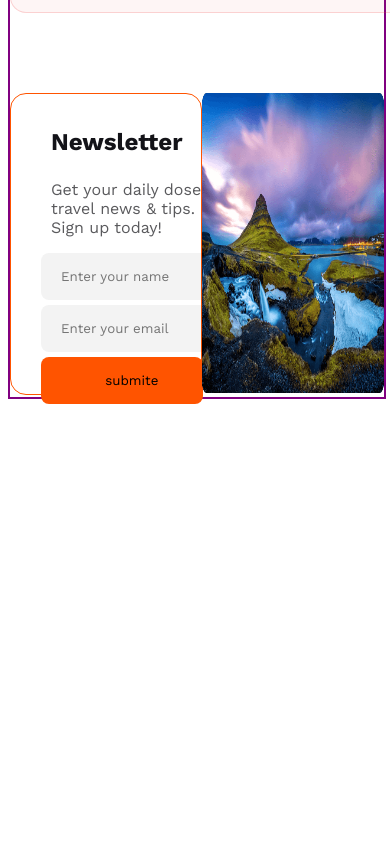
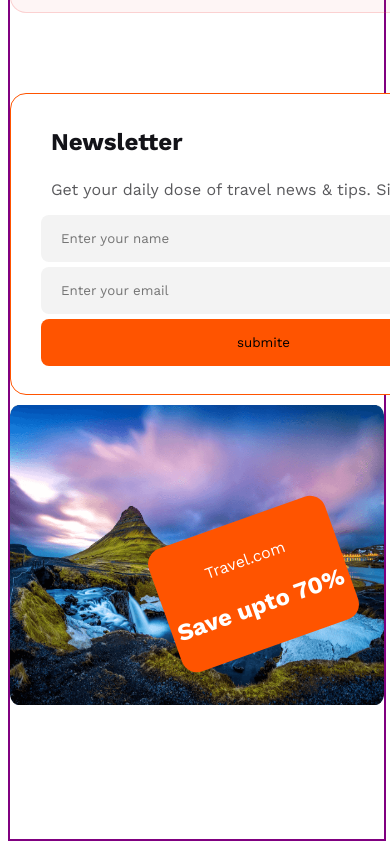
Before and after one commit to chaity345/second-assignment, a plain HTML site: page index.html in a window 390 px wide. Shown: the part 4784-5633 px from the top of the page. Before the commit the page ends 5193 px from the top, so only its background shows below. Drawn offline with nearby package versions, Linux system fonts and the light colour scheme.

Commit message:
main section part 4 added

```diff
--- a/index.html
+++ b/index.html
@@ -143,6 +143,10 @@
             </div>
             <div class="main4-content2">
                 <img src="Images/Rectangle 8 (1).png" alt="">
+                <div class="tag">
+                    <a href="https://www.nomadicmatt.com/travel-blogs/my-current-list-of-favorite-blogs/" class="tag-tittle">Travel.com</a>
+                    <p class="tag-des">Save upto 70%</p>
+                </div>
 
             </div>
 
--- a/styles/assignment2.css
+++ b/styles/assignment2.css
@@ -249,24 +249,27 @@ header {
 .row>div {
     flex: 1;
 }
-.row1{
+
+.row1 {
     height: 400px;
     display: grid;
-    grid-template-columns: repeat(2,1fr);
+    grid-template-columns: repeat(2, 1fr);
     gap: 10px;
     margin-bottom: 30px;
 }
-.row2{
+
+.row2 {
     height: 400px;
     display: grid;
-    grid-template-columns: repeat(3,25% 50% 25%);
+    grid-template-columns: repeat(3, 25% 50% 25%);
     gap: 10px;
     margin-bottom: 30px;
 }
-.row3{
+
+.row3 {
     height: 400px;
     display: grid;
-    grid-template-columns: repeat(2,40% 60%);
+    grid-template-columns: repeat(2, 40% 60%);
     gap: 10px;
 }
 
@@ -433,6 +436,45 @@ main {
 }
 
 
+/* tag related style */
+
+.tag a {
+    text-decoration: none;
+    color: #FFF;
+
+
+    font-size: 1rem;
+
+    font-weight: 400;
+
+
+}
+
+.tag-des {
+    color: #FFF;
+
+    font-size: 1.5rem;
+
+    font-weight: 800;
+
+}
+
+.tag {
+    border-radius: 16px;
+    background: #FF5400;
+    text-align: center;
+    width: 250px;
+
+    height: 100px;
+    padding-top:30px ;
+    position: relative;
+    top: -134px;
+    left: 120px;
+    transform: rotate(-19.628deg) translateX(100px);
+
+}
+
+
 
 
 
@@ -486,15 +528,18 @@ main {
         margin-left: 10px;
         margin-right: 10px;
     }
-    .row1{
+
+    .row1 {
         grid-template-columns: none;
         height: auto;
     }
-    .row2{
+
+    .row2 {
         grid-template-columns: none;
         height: auto;
     }
-    .row3{
+
+    .row3 {
         grid-template-columns: none;
         height: auto;
     }
@@ -505,10 +550,20 @@ main {
 
 
 /* for large devices */
-@media screen  and (max-width: 992px){
-    .main1{
+@media screen and (max-width: 992px) {
+    .main1 {
         flex-direction: column;
 
     }
+    .main4{
+        flex-direction: column;
+        gap: 10px;
+    }
+    .tag{
+        width: 50%;
+        left: 90px;
+        top: -190px;
+        transform: translateX(60px) rotate(-19.628deg);
+    }
 
 }
```
